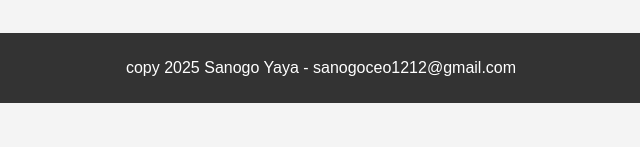
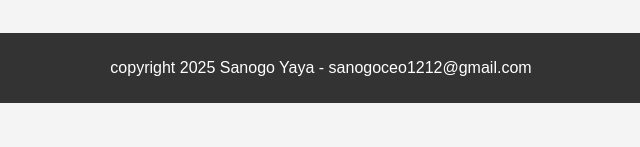
Before and after one commit to sanogoceo/Portfolio, a plain HTML site: page index.html in a window 1280 px wide. Shown: the part 297-444 px from the top of the page, 319-959 px from the left. Drawn offline with Linux system fonts and the light colour scheme; files whose address does not match are found by name.

Commit message:
Add  .gitignore.file

```diff
--- a/index.html
+++ b/index.html
@@ -24,7 +24,7 @@
     </main>
 
     <footer>
-        <p>copy 2025 Sanogo Yaya - sanogoceo1212@gmail.com</p>
+        <p> copyright 2025 Sanogo Yaya - sanogoceo1212@gmail.com</p>
     </footer>
 
     <script src="scripts/main.js"></script>
```
Also changed, not shown: 1 other file.
